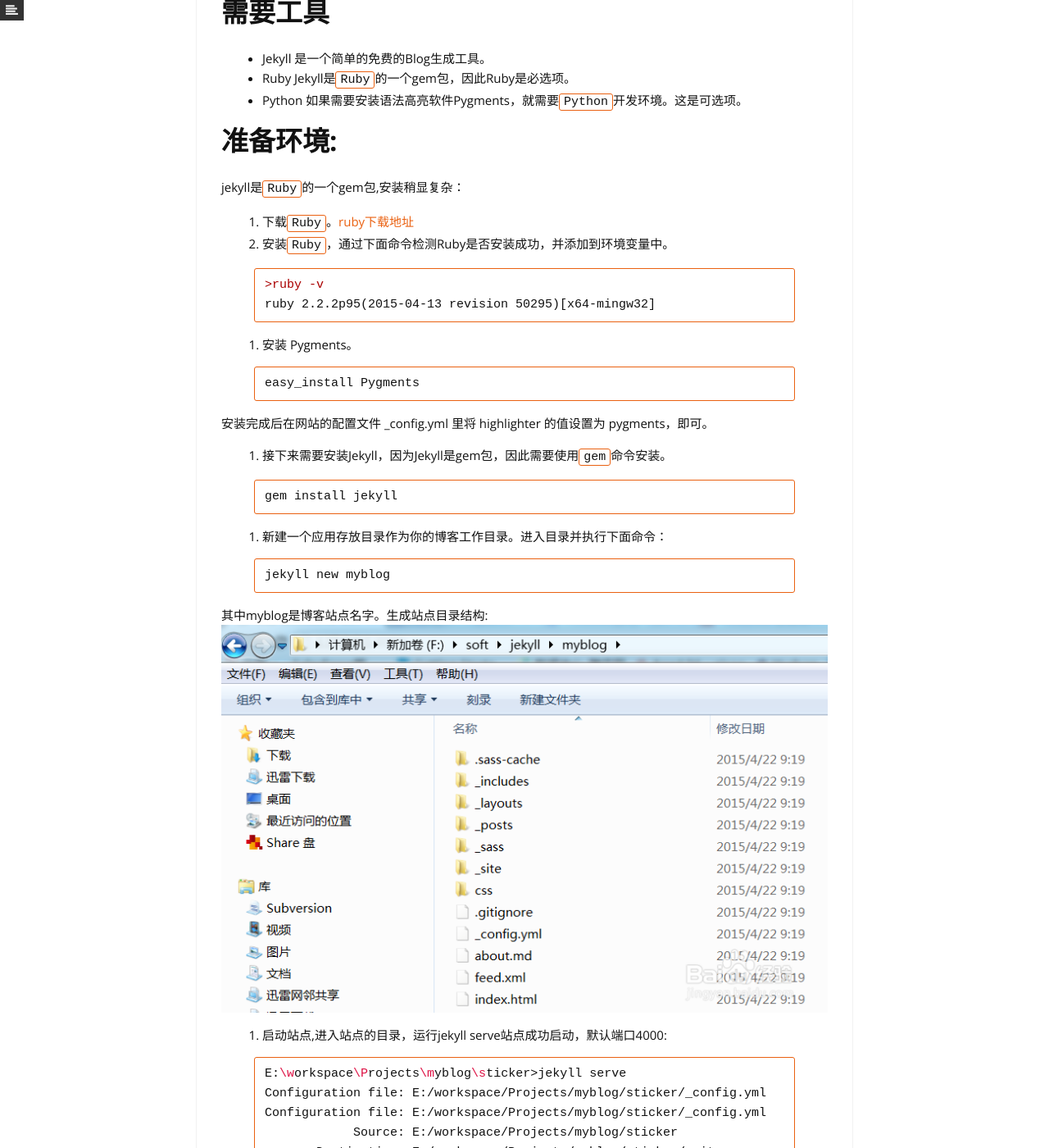
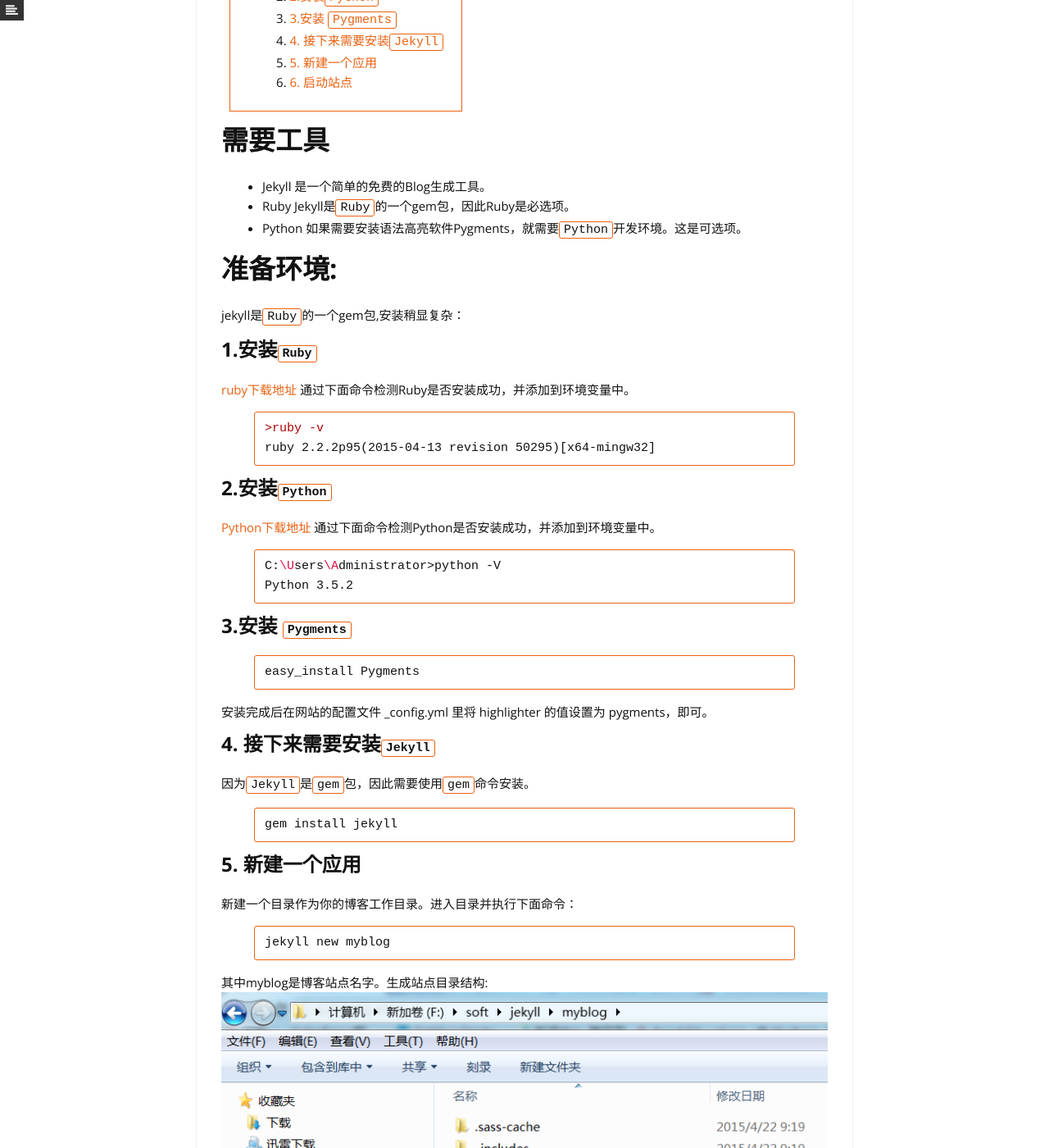
Before and after one commit to XNN99/sticker, a Jekyll site: the page built from _posts/2016-12-19-how-to-create-blog.md, in a window 1280 px wide and 1400 px high, scrolled down 973 px. Shown: the whole window at 82% size. Built offline with Jekyll 4.4.1, drawn with Linux system fonts in a browser that asks for light colours; nearby versions of some CDN libraries; library files that are not in the unit come from our copies; some of the changed text lies outside the part shown.

Commit message:
完成第一个博客

```diff
--- a/_posts/2016-12-19-how-to-create-blog.md
+++ b/_posts/2016-12-19-how-to-create-blog.md
@@ -18,32 +18,43 @@ author: Carlwang
 # 准备环境:
 jekyll是``Ruby``的一个gem包,安装稍显复杂：
 
-1. 下载`Ruby`。[ruby下载地址](http://www.baidu.com)
-2. 安装`Ruby`，通过下面命令检测Ruby是否安装成功，并添加到环境变量中。
+## 1.安装`Ruby`
+[ruby下载地址](http://www.ruby-lang.org/en/downloads/)
+通过下面命令检测Ruby是否安装成功，并添加到环境变量中。
 {% highlight markdown %}
 >ruby -v
 ruby 2.2.2p95(2015-04-13 revision 50295)[x64-mingw32]
 {% endhighlight %}
+## 2.安装`Python`
+[Python下载地址](https://www.python.org/downloads/)
+通过下面命令检测Python是否安装成功，并添加到环境变量中。
+{% highlight markdown %}
+C:\Users\Administrator>python -V
+Python 3.5.2
+{% endhighlight %}
 
-3. 安装 Pygments。
+## 3.安装 ``Pygments``
 {% highlight markdown %}
 easy_install Pygments
 {% endhighlight %}
 安装完成后在网站的配置文件 _config.yml 里将 highlighter 的值设置为 pygments，即可。
 
-4. 接下来需要安装Jekyll，因为Jekyll是gem包，因此需要使用`gem`命令安装。
+## 4. 接下来需要安装``Jekyll``
+因为``Jekyll``是`gem`包，因此需要使用`gem`命令安装。
 {% highlight markdown %}
 gem install jekyll
 {% endhighlight %}
 
-5. 新建一个应用存放目录作为你的博客工作目录。进入目录并执行下面命令：
+## 5. 新建一个应用
+新建一个目录作为你的博客工作目录。进入目录并执行下面命令：
 {% highlight markdown %}
 jekyll new myblog
 {% endhighlight %}
 其中myblog是博客站点名字。生成站点目录结构:
 ![blogdir]({{site.baseurl}}/images/blog-dir.png)
 
-6. 启动站点,进入站点的目录，运行jekyll serve站点成功启动，默认端口4000:
+## 6. 启动站点
+进入站点的目录，运行``jekyll serve``站点成功启动，默认端口``4000``:
 {% highlight markdown %}
 E:\workspace\Projects\myblog\sticker>jekyll serve
 Configuration file: E:/workspace/Projects/myblog/sticker/_config.yml
```
